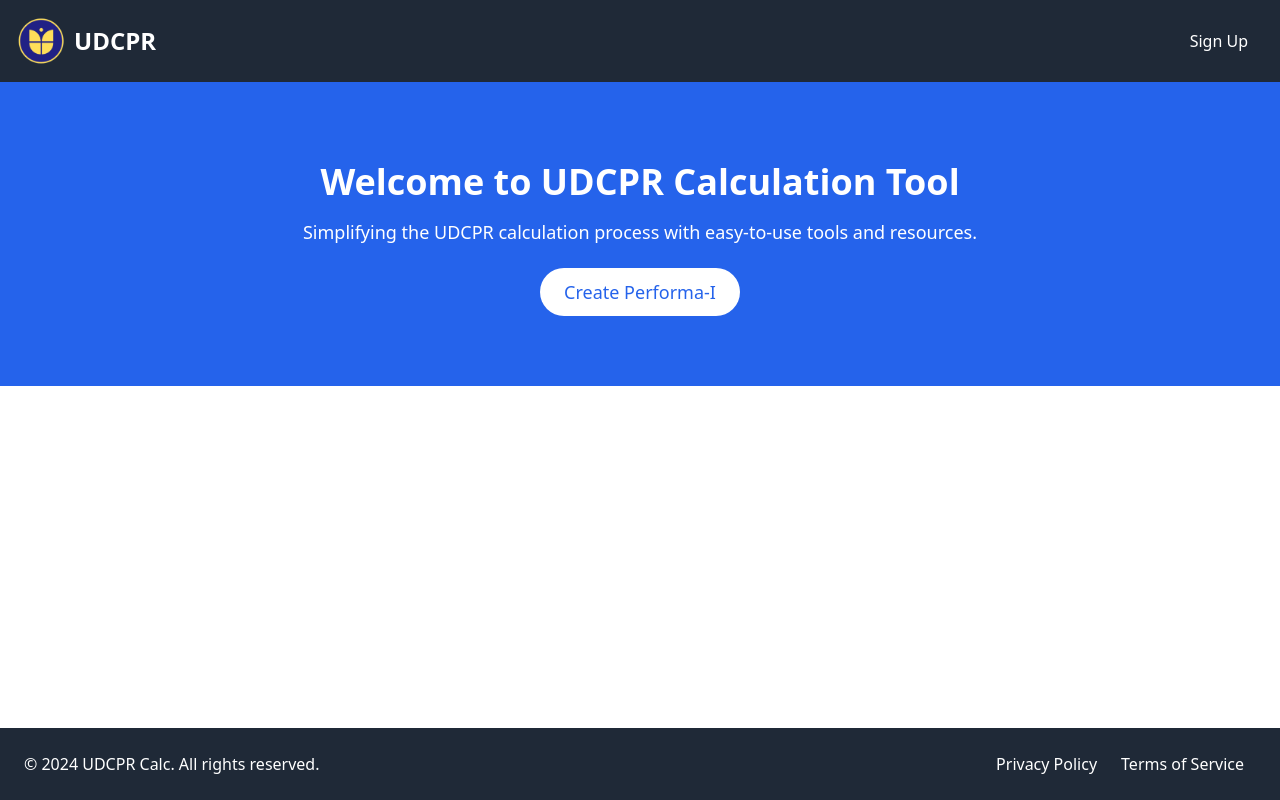
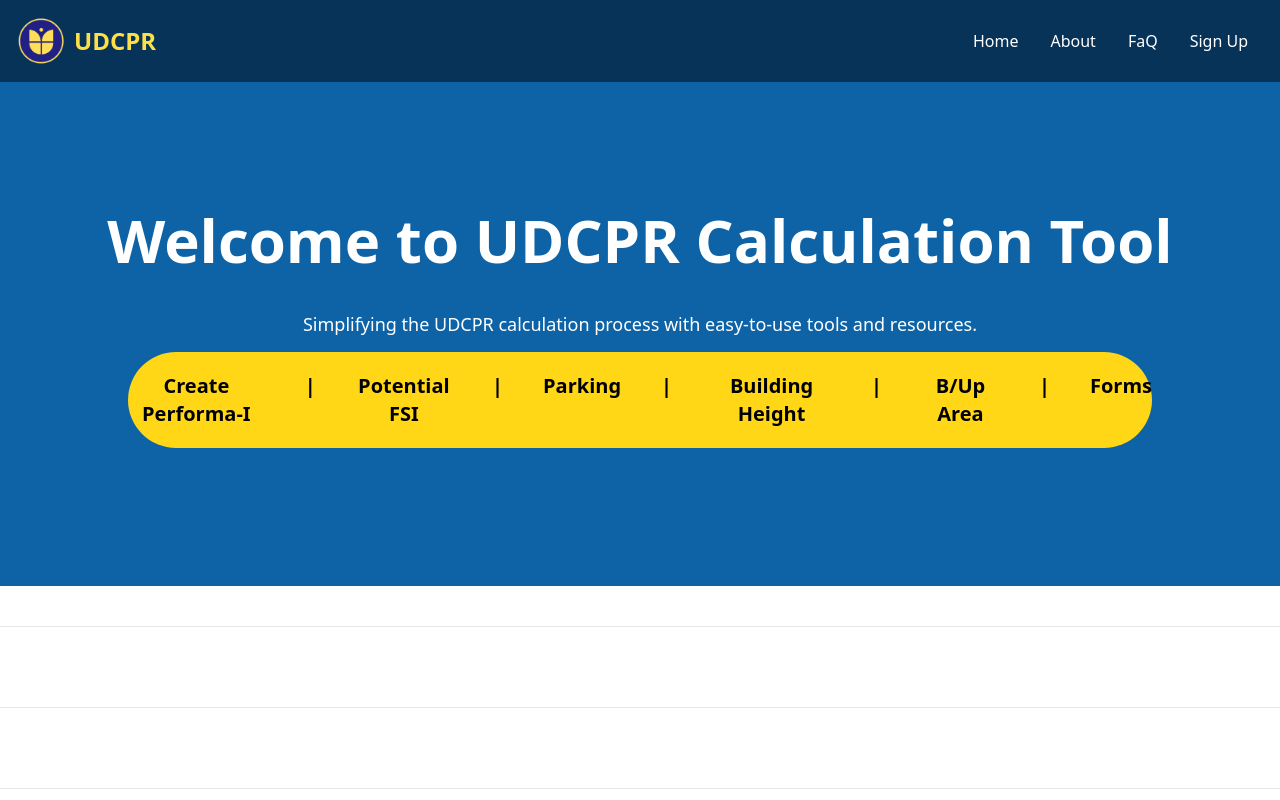
Before and after one commit to caves-infotech/caves-form, a Next.js app in the folder client/: page / in a window 1280 px wide. Shown: the top 800 px of the page. Built offline with nearby package versions, Linux system fonts and the light colour scheme; no server answers.

Commit message:
Home page changes

```diff
--- a/client/app/form/page.jsx
+++ b/client/app/form/page.jsx
@@ -12,6 +12,7 @@ import { redirect } from "next/navigation";
 import { formDataSchema } from "@/services/formData";
 import { getToken } from "@/services/auth";
 import { useSession } from 'next-auth/react';
+import style from "../style.module.css";
 
 function Form() {
   const [loading, setLoading] = useState(true);
@@ -96,10 +97,7 @@ function Form() {
   }, []);
 
   const fetchData = async () => {
-    console.log("session:    ", session);
-
     const response = await api.post('/user/forms', {session});
-    console.log(response);
     setForms(response.data.forms);
   };
 
@@ -114,7 +112,7 @@ function Form() {
   return (
     <>
     { !loading &&
-      <div className={`pl-80 p-8 flex-grow bg-blue-900 ${step === 1 ? 'h-screen' : ''}`}>
+      <div className={ style.colorFour + ` pl-80 p-8 flex-grow ${step === 1 || step === 2 ? 'h-screen' : ''}`}>
 
       <Topbar step={step} setStep={setStep} />
 
--- a/client/app/page.jsx
+++ b/client/app/page.jsx
@@ -3,11 +3,12 @@
 import { getToken, removeToken } from "@/services/auth";
 import Head from "next/head";
 import Link from "next/link";
-import { useRouter } from "next/navigation";
 import { useEffect, useState } from "react";
 import { useSession } from "next-auth/react";
 import { signOut } from "next-auth/react";
 import Image from "next/image";
+import Navbar from "../components/Navbar";
+import style from "../app/style.module.css";
 
 export default function Home() {
   const { data: session } = useSession();
@@ -17,12 +18,9 @@ export default function Home() {
     setToken(getToken());
   }, []);
 
-  const router = useRouter();
-
   const handleSignOut = () => {
     signOut("google");
     removeToken();
-    router.push("/auth/signin");
   };
   return (
     <>
@@ -35,23 +33,22 @@ export default function Home() {
       </Head>
       <div className="min-h-screen flex flex-col">
         {/* Header */}
-        <header className="bg-gray-800 text-white p-4">
+        <header className={ style.colorOne + " bg-gray-800 text-white p-4"}>
           <div className="container mx-auto flex justify-between items-center">
             <div className="flex items-center">
               <Image
                 src="/logos/2.png" // Path to your image
-                alt="Description of the image" // Alt text for accessibility
+                alt="logo" // Alt text for accessibility
                 width={50} // Desired width
                 height={50} // Desired height
                 className="mr-2"
               />
-              <h1 className="text-2xl font-bold">UDCPR </h1>
+              <h1 className="text-2xl font-bold text-yellow-300">UDCPR </h1>
             </div>
             <nav>
-              {/* <Link href="" className="px-4 py-2 hover:bg-gray-700 rounded">Home</Link>
+              <Link href="" className="px-4 py-2 hover:bg-gray-700 rounded">Home</Link>
               <Link href="#" className="px-4 py-2 hover:bg-gray-700 rounded">About</Link>
-              <Link href="#" className="px-4 py-2 hover:bg-gray-700 rounded">Tools</Link>
-              <Link href="#" className="px-4 py-2 hover:bg-gray-700 rounded">Contact</Link> */}
+              <Link href="#" className="px-4 py-2 hover:bg-gray-700 rounded">FaQ</Link>
               {token || session ? (
                 <button
                   className="px-4 py-2 hover:bg-gray-700 rounded"
@@ -60,37 +57,53 @@ export default function Home() {
                   Sign Out
                 </button>
               ) : (
-                <button>
                   <Link
                     href="auth/signup"
                     className="px-4 py-2 hover:bg-gray-700 rounded"
                   >
                     Sign Up
                   </Link>
-                </button>
               )}
             </nav>
           </div>
         </header>
 
         {/* Hero Section */}
-        <section className="bg-blue-600 text-white text-center py-20">
-          <div className="container mx-auto p">
-            <h2 className="text-4xl font-bold mb-4">
+        <section className={ style.colorThree + " text-center pt-32 pb-52"}>
+          <div className="container text-white mx-auto p">
+            <h2 className="text-6xl font-bold mb-4">
               Welcome to UDCPR Calculation Tool
             </h2>
-            <p className="text-lg mb-8">
+            <p className="text-lg my-10">
               Simplifying the UDCPR calculation process with easy-to-use tools
               and resources.
             </p>
-            <Link
+
+            {/* <Link
               href={token || session ? "form" : "auth/signin"}
               className="bg-white text-blue-600 px-6 py-3 rounded-full text-lg font-medium"
             >
               Create Performa-I
-            </Link>
+            </Link> */}
           </div>
+          <Navbar />
+
         </section>
+
+
+          <hr className="my-10"/>
+          <hr className="my-10"/>
+          <hr className="my-10"/>
+          <hr className="my-10"/>
+          <hr className="my-10"/>
+          <hr className="my-10"/>
+          <hr className="my-10"/>
+          <hr className="my-10"/>
+          <hr className="my-10"/>
+          <hr className="my-10"/>
+          <hr className="my-10"/>
+          <hr className="my-10"/>
+          <hr className="my-10"/>
 
         {/* Footer */}
         <footer className="bg-gray-800 text-white p-6 mt-auto ">
--- /dev/null
+++ b/client/app/style.module.css
@@ -0,0 +1,18 @@
+.colorOne {
+  background-color: #083358;
+}
+
+.colorTwo {
+    background-color: #FFD717;
+}
+
+.colorThree {
+    background-color: #0D63A5;
+}
+
+.colorFour {
+    background-color: #001F3F;
+}
+/* .button:hover {
+  background-color: #005bb5;
+} */
--- /dev/null
+++ b/client/components/Navbar.jsx
@@ -0,0 +1,85 @@
+"use client";
+
+import { useState, useEffect } from 'react';
+import Link from "next/link";
+import style from "../app/style.module.css";
+
+const Navbar = () => {
+  const [isScrolled, setIsScrolled] = useState(false);
+
+  useEffect(() => {
+    const handleScroll = () => {
+      if (window.scrollY > 50) {
+        setIsScrolled(true);
+      } else {
+        setIsScrolled(false);
+      }
+    };
+
+    window.addEventListener('scroll', handleScroll);
+
+    return () => {
+      window.removeEventListener('scroll', handleScroll);
+    };
+  }, []);
+
+  return (
+    <nav
+      className={`fixed w-full z-50 transition-all duration-700 ${
+        isScrolled ? 'top-0' : 'top-1/2 -translate-y-1/2 bg-transparent'
+      }`}
+    >
+      <div className="container mx-auto py-2">
+        <ul className={ style.colorTwo + " flex justify-center space-x-10 py-5 text-xl font-bold rounded-full mx-32"}>
+          <li>
+            <Link href="form" className="hover:text-blue-500">
+              Create Performa-I
+            </Link>
+          </li>
+          <li>
+          |
+          </li>
+          <li>
+            <Link href="data/pfsi" className="hover:text-blue-500">
+              Potential FSI
+            </Link>
+          </li>
+          <li>
+          |
+          </li>
+          <li>
+            <Link href="data/parking" className="hover:text-blue-500">
+              Parking
+            </Link>
+          </li>
+          <li>
+          |
+          </li>
+          <li>
+            <Link href="data/bh" className="hover:text-blue-500">
+              Building Height
+            </Link>
+          </li>
+          <li>
+          |
+          </li>
+          <li>
+            <Link href="data/bupa" className="hover:text-blue-500">
+              B/Up Area
+            </Link>
+          </li>
+          <li>
+          |
+          </li>
+          <li>
+            <Link href="data/forms" className="hover:text-blue-500">
+              Forms
+            </Link>
+          </li>
+        </ul>
+      </div>
+    </nav>
+  );
+};
+
+export default Navbar;
--- a/client/components/Sidebar.jsx
+++ b/client/components/Sidebar.jsx
@@ -1,3 +1,4 @@
+import style from "../app/style.module.css";
 
 const Sidebar = ({ forms, setInd, setStep }) => {
 
@@ -14,7 +15,7 @@ const Sidebar = ({ forms, setInd, setStep }) => {
 
   return (
     // <div className=" max-h-fit w-1/5 bg-gray-800 text-white p-4">
-    <div className=" m-5 p-5 rounded-lg w-64 h-[700px] bg-[#1B7FBD] text-white fixed top-0 left-0 flex flex-col">
+    <div className={ style.colorThree + " m-5 p-5 rounded-lg w-64 h-[700px] text-white fixed top-0 left-0 flex flex-col"}>
 
 
       <div className="px-12 pt-5 mb-10">
```
Also changed, not shown: 1 other file (tests, documents, lock files or other folders).
